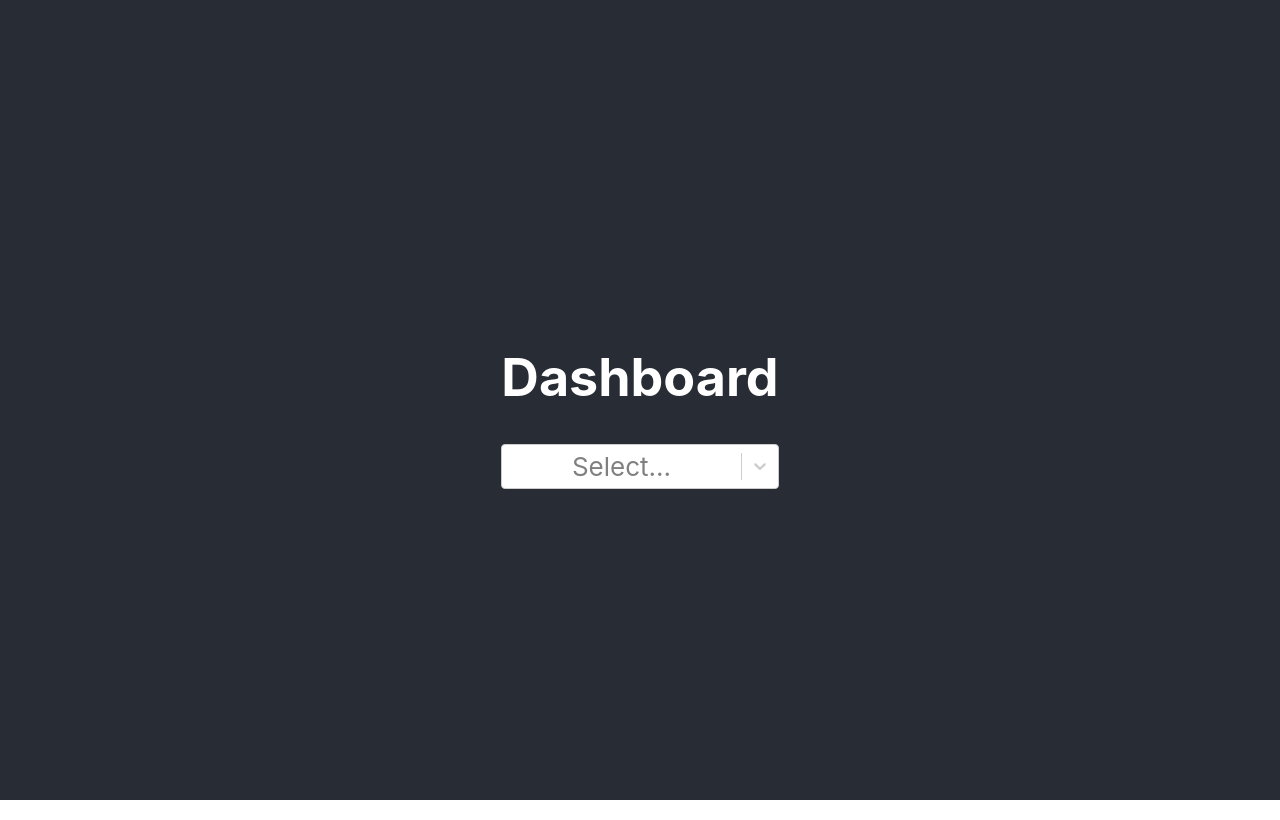
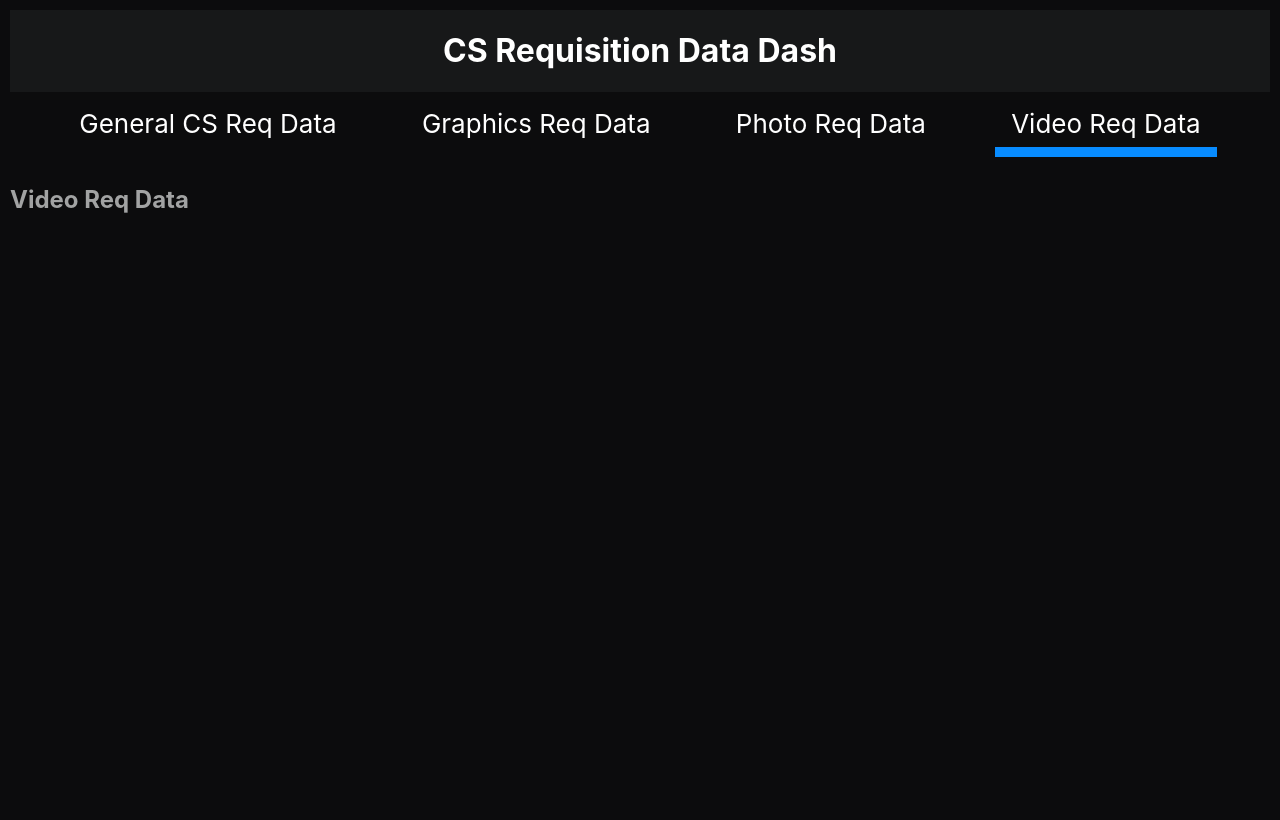
Before and after one commit to sincover/req-admin-frontend, a React (Create React App) app: page /video in a window 1280 px wide. Built offline with nearby package versions, Linux system fonts and the light colour scheme.

Commit message:
fixed appearance. working on back to fetch aggregated data

```diff
--- a/package.json
+++ b/package.json
@@ -10,6 +10,7 @@
     "react": "^18.2.0",
     "react-chartjs-2": "^5.2.0",
     "react-dom": "^18.2.0",
+    "react-router-dom": "^6.22.0",
     "react-scripts": "5.0.1",
     "react-select": "^5.8.0",
     "web-vitals": "^2.1.4"
@@ -38,5 +39,4 @@
       "last 1 safari version"
     ]
   }
-
 }
--- /dev/null
+++ b/src/AdminDash.css
@@ -0,0 +1,53 @@
+.dashboard {
+    display: flex;
+    flex-direction: column;
+    background-color: #0C0C0D;
+    height: 100vh;
+    padding: 10px;
+  }
+
+  .dashboard-header {
+    background-color: #171819;
+    text-align: center;
+    display: flex;
+    flex-direction: column;
+    align-items: center;
+    justify-content: center;
+    width: 100%;
+    color: white;
+  }
+
+  .dashboard-tabs {
+    display: flex;
+    justify-content: space-evenly;
+    background: #0C0C0D;
+    text-align: center;
+    font-size: calc(10px + 2vmin);
+    padding: 0.5rem 0;
+  }
+
+  .tab {
+    color: white;
+    padding: 0.5rem 1rem;
+    text-decoration: none;
+    border-bottom: 3px solid transparent; /* No border by default */
+  }
+
+  .tab:hover {
+    background: #222; /* Slight shade on hover */
+  }
+
+  .active {
+    border-bottom: 10px solid #088cff; /* Active tab has a distinct border */
+  }
+
+  .dashboard-content {
+    flex-grow: 1;
+    background-color: #0C0C0D;
+    color: #A2A3A3;
+    /* Your styles for content */
+  }
+
+  .dashboard-footer {
+    /* Your styles for footer */
+  }
--- a/src/AdminDash.js
+++ b/src/AdminDash.js
@@ -1,33 +1,38 @@
-import React, { useState, useEffect } from 'react';
-import { countByService } from './services/api';
-import { ProjectCountChart } from './components/ProjectCountChart';
-import { ServiceFilterDropdown } from './components/ServiceFilterDropdown';
+import React from 'react';
+import { NavLink, Outlet } from 'react-router-dom';
+import './AdminDash.css';
 
-const Dashboard = () => {
-  const [selectedService, setSelectedService] = useState(null);
-  const [chartData, setChartData] = useState([]);
+const AdminDashboard = () => {
+  return (
+    <div className="dashboard">
+      <header className="dashboard-header">
+        <h1>CS Requisition Data Dash</h1>
+      </header>
 
-  useEffect(() => {
-    const fetchData = async () => {
-      if (!selectedService) return;
-      const data = await countByService(selectedService.value);
-      setChartData([{ service: selectedService.label, count: data.total }]);
-    };
+      <div className="dashboard-tabs">
+        <NavLink to="/" activeClassName="active" exact className="tab">
+          General CS Req Data
+        </NavLink>
+        <NavLink to="/graphics" activeClassName="active" className="tab">
+          Graphics Req Data
+        </NavLink>
+        <NavLink to="/photo" activeClassName="active" className="tab">
+          Photo Req Data
+        </NavLink>
+        <NavLink to="/video" activeClassName="active" className="tab">
+          Video Req Data
+        </NavLink>
+      </div>
 
-    fetchData();
-  }, [selectedService]);
+      <main className="dashboard-content">
+        <Outlet />
+      </main>
 
-  const handleServiceChange = selectedOption => {
-    setSelectedService(selectedOption);
-  };
-
-  return (
-    <div>
-      <h1>Dashboard</h1>
-      <ServiceFilterDropdown onChange={handleServiceChange} />
-      {selectedService && <ProjectCountChart data={chartData} />}
+      <footer className="dashboard-footer">
+        {/* Footer content */}
+      </footer>
     </div>
   );
 };
 
-export default Dashboard;
+export default AdminDashboard;
--- a/src/App.css
+++ b/src/App.css
@@ -20,6 +20,7 @@
   flex-direction: column;
   align-items: center;
   justify-content: center;
+  padding: 20px;
   font-size: calc(10px + 2vmin);
   color: white;
 }
--- a/src/App.js
+++ b/src/App.js
@@ -1,14 +1,23 @@
-import logo from './logo.svg';
-import './App.css';
-import Dashboard from './AdminDash';
+import React from 'react';
+import { BrowserRouter as Router, Routes, Route } from 'react-router-dom';
+import AdminDashboard from './AdminDash';
+import GeneralCSReqData from './pages/GeneralCSReqData';
+import GraphicsReqData from './pages/GraphicsReqData';
+import PhotoReqData from './pages/PhotoReqData';
+import VideoReqData from './pages/VideoReqData';
 
 function App() {
   return (
-    <div className="App">
-      <header className="App-header">
-      <Dashboard />
-      </header>
-    </div>
+    <Router>
+      <Routes>
+        <Route path="/" element={<AdminDashboard />}>
+          <Route index element={<GeneralCSReqData />} />
+          <Route path="graphics" element={<GraphicsReqData />} />
+          <Route path="photo" element={<PhotoReqData />} />
+          <Route path="video" element={<VideoReqData />} />
+        </Route>
+      </Routes>
+    </Router>
   );
 }
 
--- a/src/components/ProjectCountChart.js
+++ b/src/components/ProjectCountChart.js
@@ -1,24 +1,43 @@
 import { Bar } from 'react-chartjs-2';
+import {
+  Chart as ChartJS,
+  CategoryScale,
+  LinearScale,
+  BarElement,
+  Title,
+  Tooltip,
+  Legend,
+} from 'chart.js';
 
-export const ProjectCountChart = ({ data }) => {
+ChartJS.register(
+  CategoryScale,
+  LinearScale,
+  BarElement,
+  Title,
+  Tooltip,
+  Legend
+);
+
+
+const ProjectCountChart = ({ data, serviceName }) => {
+  console.log('ProjectCountChart data:', data); // Log the data prop
+  console.log('ProjectCountChart serviceName:', serviceName); // Log the serviceName prop
+
+  const total = data.length > 0 ? data[0].total : 0; // Safely access the first item's total
+  console.log('Total projects count:', total); // Log the total projects count
+
   const chartData = {
-    labels: data.map(d => d.service),
+    labels: [serviceName], // Assuming serviceName is correctly passed as a prop
     datasets: [{
       label: 'Project Count',
-      data: data.map(d => d.count),
-      backgroundColor: [
-        'rgba(255, 99, 132, 0.2)',
-        'rgba(54, 162, 235, 0.2)',
-        'rgba(255, 206, 86, 0.2)',
-      ],
-      borderColor: [
-        'rgba(255, 99, 132, 1)',
-        'rgba(54, 162, 235, 1)',
-        'rgba(255, 206, 86, 1)',
-      ],
+      data: [total], // Use the total directly
+      backgroundColor: ['rgba(255, 99, 132, 0.2)'],
+      borderColor: ['rgba(255, 99, 132, 1)'],
       borderWidth: 1,
     }],
   };
 
   return <Bar data={chartData} />;
 };
+
+export { ProjectCountChart };
--- a/src/components/ServiceFilterDropdown.js
+++ b/src/components/ServiceFilterDropdown.js
@@ -6,6 +6,8 @@ const options = [
   { value: 'Graphics', label: 'Graphics' },
 ];
 
-export const ServiceFilterDropdown = ({ onChange }) => (
+const ServiceFilterDropdown = ({ onChange }) => (
   <ReactSelect options={options} onChange={onChange} />
 );
+
+export { ServiceFilterDropdown };
--- /dev/null
+++ b/src/pages/GeneralCSReqData.js
@@ -0,0 +1,12 @@
+import React from 'react';
+
+const GeneralCSReqData = () => {
+  return (
+    <div>
+      <h2>General CS Req Data</h2>
+      {/* Display data or charts here */}
+    </div>
+  );
+}
+
+export default GeneralCSReqData;
--- /dev/null
+++ b/src/pages/GraphicsReqData.js
@@ -0,0 +1,12 @@
+import React from 'react';
+
+const GraphicsReqData = () => {
+  return (
+    <div>
+      <h2>Graphics Req Data</h2>
+      {/* Display data or charts here */}
+    </div>
+  );
+}
+
+export default GraphicsReqData;
--- /dev/null
+++ b/src/pages/PhotoReqData.js
@@ -0,0 +1,12 @@
+import React from 'react';
+
+const PhotoReqData = () => {
+  return (
+    <div>
+      <h2>Photo Req Data</h2>
+      {/* Display data or charts here */}
+    </div>
+  );
+}
+
+export default PhotoReqData;
--- /dev/null
+++ b/src/pages/VideoReqData.js
@@ -0,0 +1,12 @@
+import React from 'react';
+
+const VideoReqData = () => {
+  return (
+    <div>
+      <h2>Video Req Data</h2>
+      {/* Display data or charts here */}
+    </div>
+  );
+}
+
+export default VideoReqData;
--- a/src/services/api.js
+++ b/src/services/api.js
@@ -1,5 +1,5 @@
 export const countByService = async (service) => {
-    const response = await fetch(`${process.env.REACT_APP_BACKEND_URL}/submissions/countByService?service=${service}`);
+    const response = await fetch(`${process.env.REACT_APP_API_URL}/submissions/countByService?service=${service}`);
     const data = await response.json();
     return data;
   };
```
Also changed, not shown: 1 other file (tests, documents, lock files or other folders).
